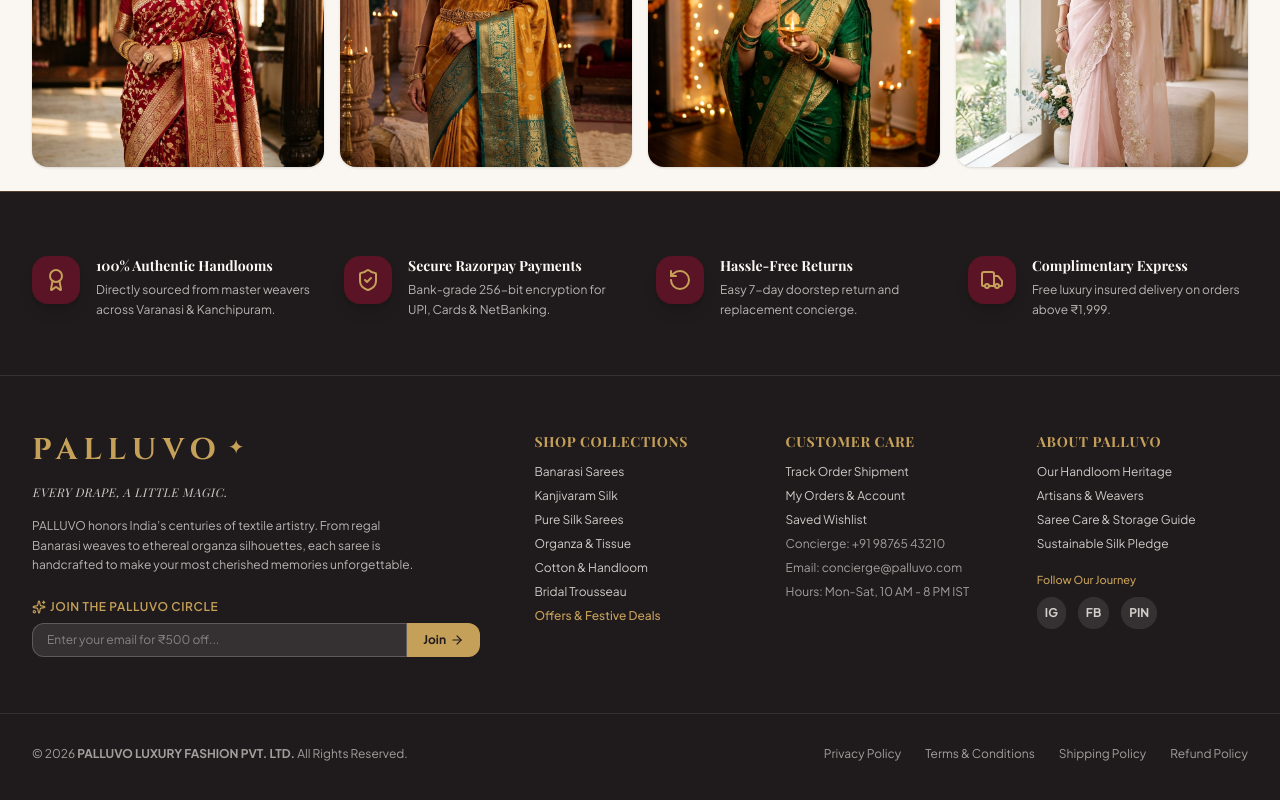
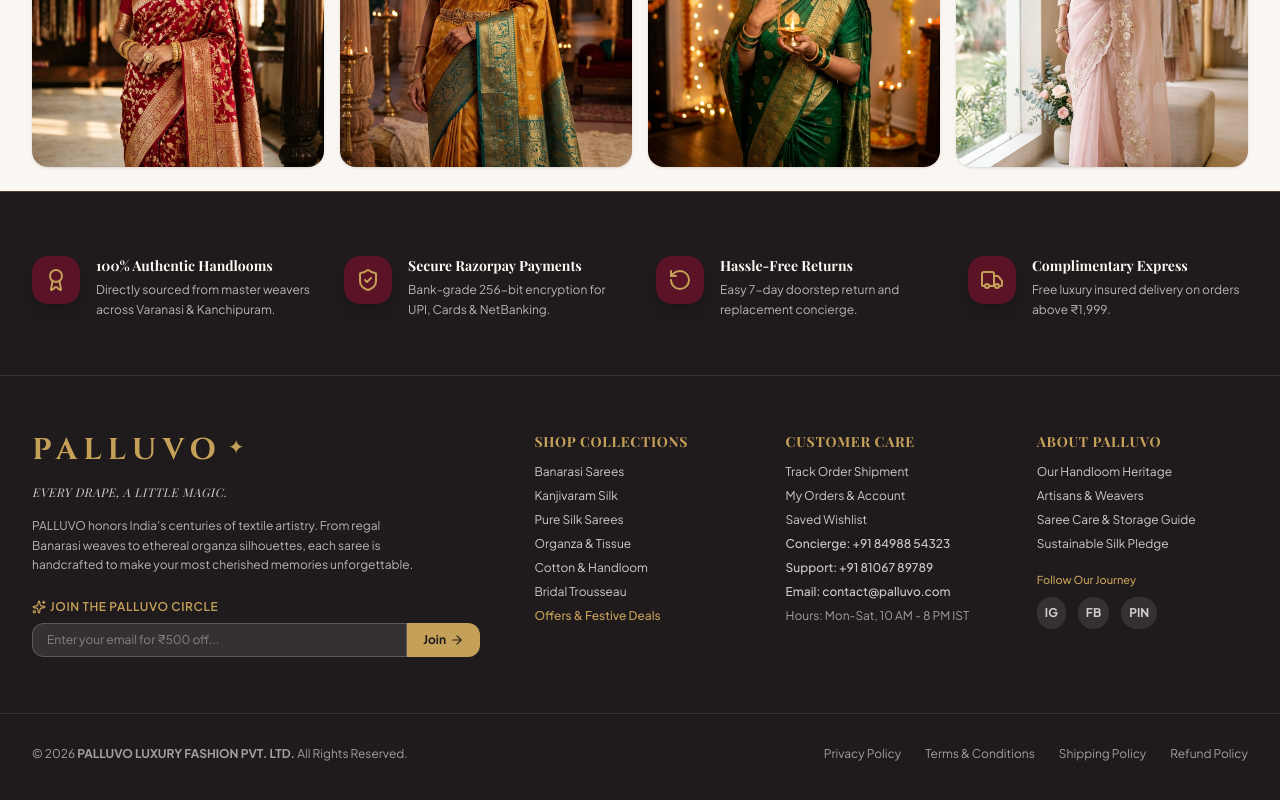
Before and after one commit to Pasulasuprajaa/Palluvo, a React (Vite) app in the folder client/: page / in a window 1280 px wide. Shown: the part 4078-4878 px from the top of the page. Built offline with nearby package versions, Linux system fonts and the light colour scheme; no server answers; a web font is replaced by a local one.

Commit message:
chore: update official contact details across footer and tax invoices

```diff
--- a/client/src/components/Footer.jsx
+++ b/client/src/components/Footer.jsx
@@ -170,10 +170,13 @@ export default function Footer({ onNavigate }) {
                 </button>
               </li>
               <li>
-                <span className="text-[#FAF7F2]/60">Concierge: +91 98765 43210</span>
+                <span className="text-[#FAF7F2]/80 font-medium">Concierge: +91 84988 54323</span>
               </li>
               <li>
-                <span className="text-[#FAF7F2]/60">Email: concierge@palluvo.com</span>
+                <span className="text-[#FAF7F2]/80 font-medium">Support: +91 81067 89789</span>
+              </li>
+              <li>
+                <span className="text-[#FAF7F2]/80 font-medium">Email: contact@palluvo.com</span>
               </li>
               <li>
                 <span className="text-[#FAF7F2]/60">Hours: Mon-Sat, 10 AM - 8 PM IST</span>
--- a/client/src/components/InvoiceModal.jsx
+++ b/client/src/components/InvoiceModal.jsx
@@ -53,7 +53,7 @@ export default function InvoiceModal({ isOpen, onClose, order }) {
                 <div>PALLUVO Luxury Fashion Pvt Ltd</div>
                 <div>Silk Mark Certified Brand | GSTIN: 29AABCU9603R1ZM</div>
                 <div>Lavelle Road, Shanthala Nagar, Bengaluru, Karnataka 560001</div>
-                <div>Email: concierge@palluvo.com | Support: +91 80 2233 4455</div>
+                <div>Email: contact@palluvo.com | Support: +91 84988 54323 / +91 81067 89789</div>
               </div>
             </div>
 
```
